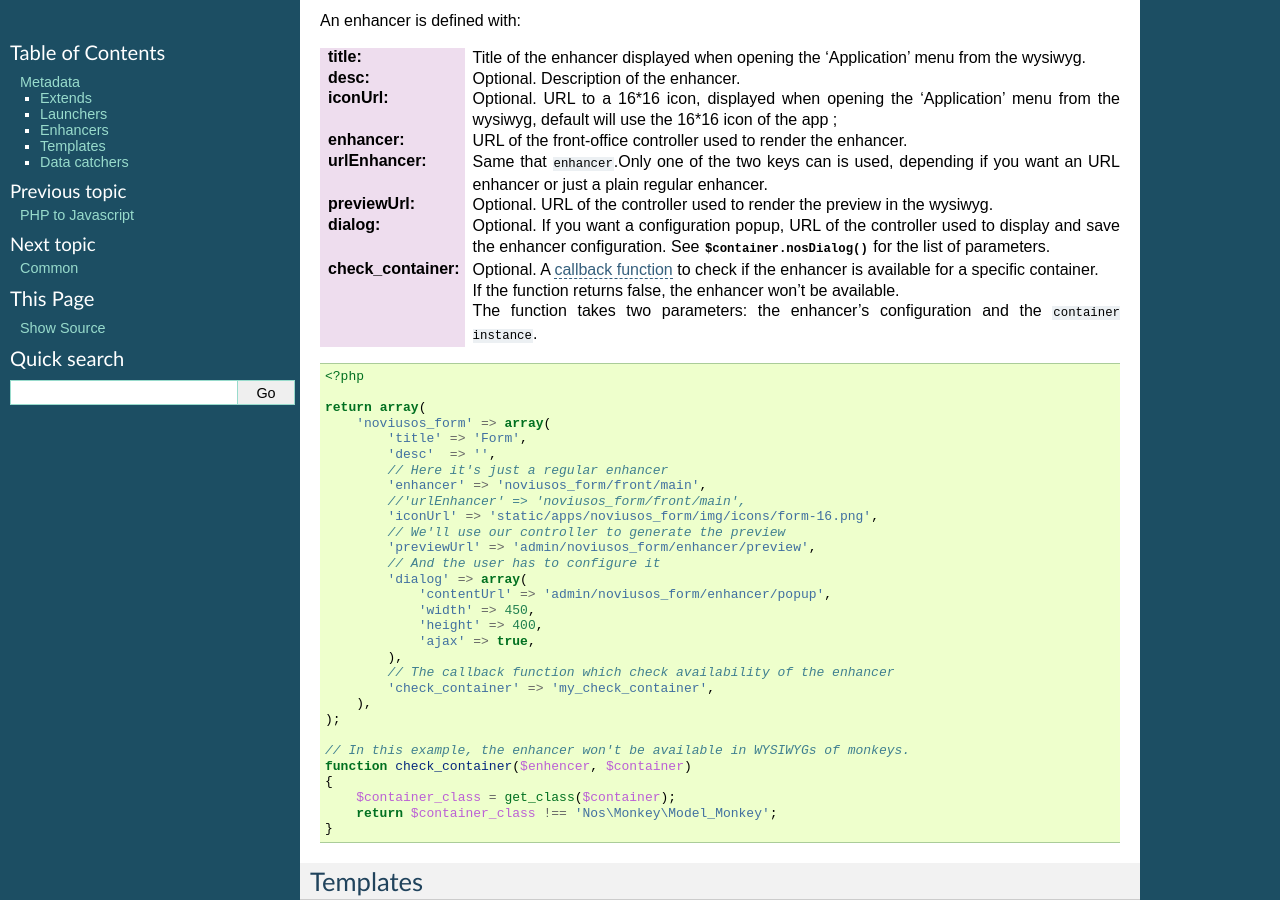
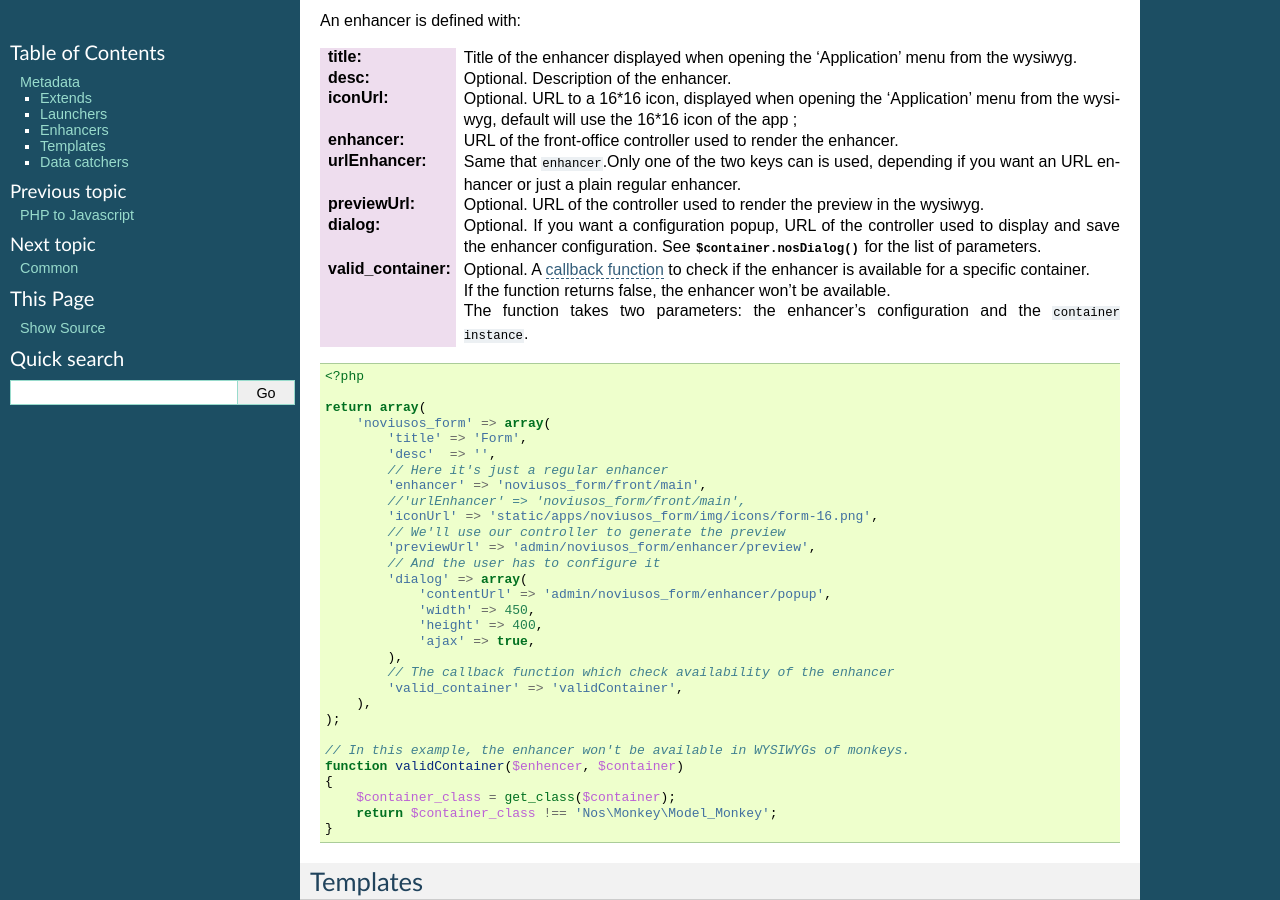
Before and after one commit to vrcAlbert/documentation-api, a Sphinx documentation site: the page built from source/php/configuration/application/metadata.rst, in a window 1280 px wide and 900 px high, scrolled down 2071 px. Built offline with Sphinx 7.4.7, drawn with Linux system fonts in a browser that asks for light colours; cross-references to code outside the pages are shown as plain code.

Commit message:
Rename check_container by valid_container

```diff
--- a/source/php/configuration/application/metadata.rst
+++ b/source/php/configuration/application/metadata.rst
@@ -128,7 +128,7 @@ An enhancer is defined with:
 :previewUrl:        Optional. URL of the controller used to render the preview in the wysiwyg.
 :dialog:            Optional. If you want a configuration popup, URL of the controller used to display and save the
   		            enhancer configuration. See :js:func:`$container.nosDialog` for the list of parameters.
-:check_container:   | Optional. A `callback function <http://php.net/manual/en/language.types.callable.php>`__ to check
+:valid_container:   | Optional. A `callback function <http://php.net/manual/en/language.types.callable.php>`__ to check
                       if the enhancer is available for a specific container.
                     | If the function returns false, the enhancer won't be available.
                     | The function takes two parameters: the enhancer's configuration and the :php:class:`container instance <Nos\\Orm\\Model>`.
@@ -155,12 +155,12 @@ An enhancer is defined with:
                 'ajax' => true,
             ),
             // The callback function which check availability of the enhancer
-            'check_container' => 'my_check_container',
+            'valid_container' => 'validContainer',
         ),
     );
 
     // In this example, the enhancer won't be available in WYSIWYGs of monkeys.
-    function check_container($enhencer, $container)
+    function validContainer($enhencer, $container)
     {
         $container_class = get_class($container);
         return $container_class !== 'Nos\Monkey\Model_Monkey';
```
